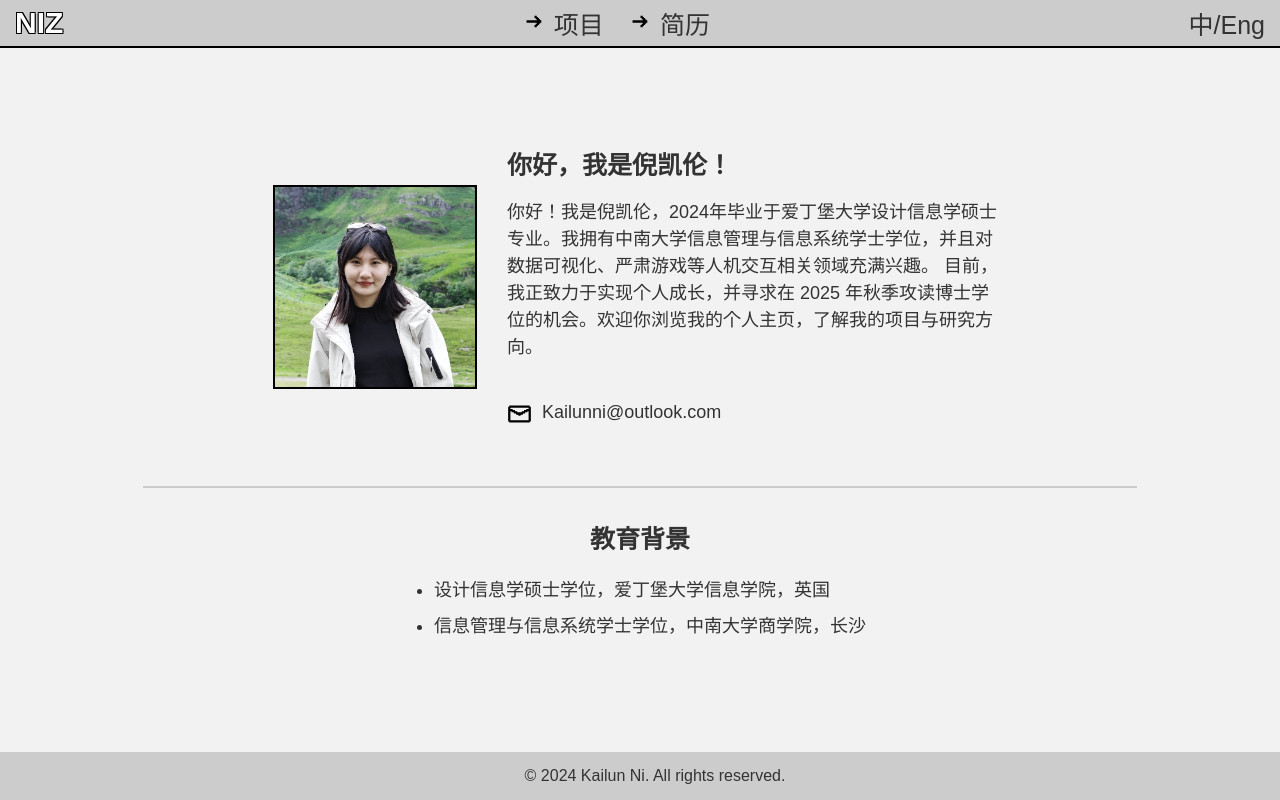
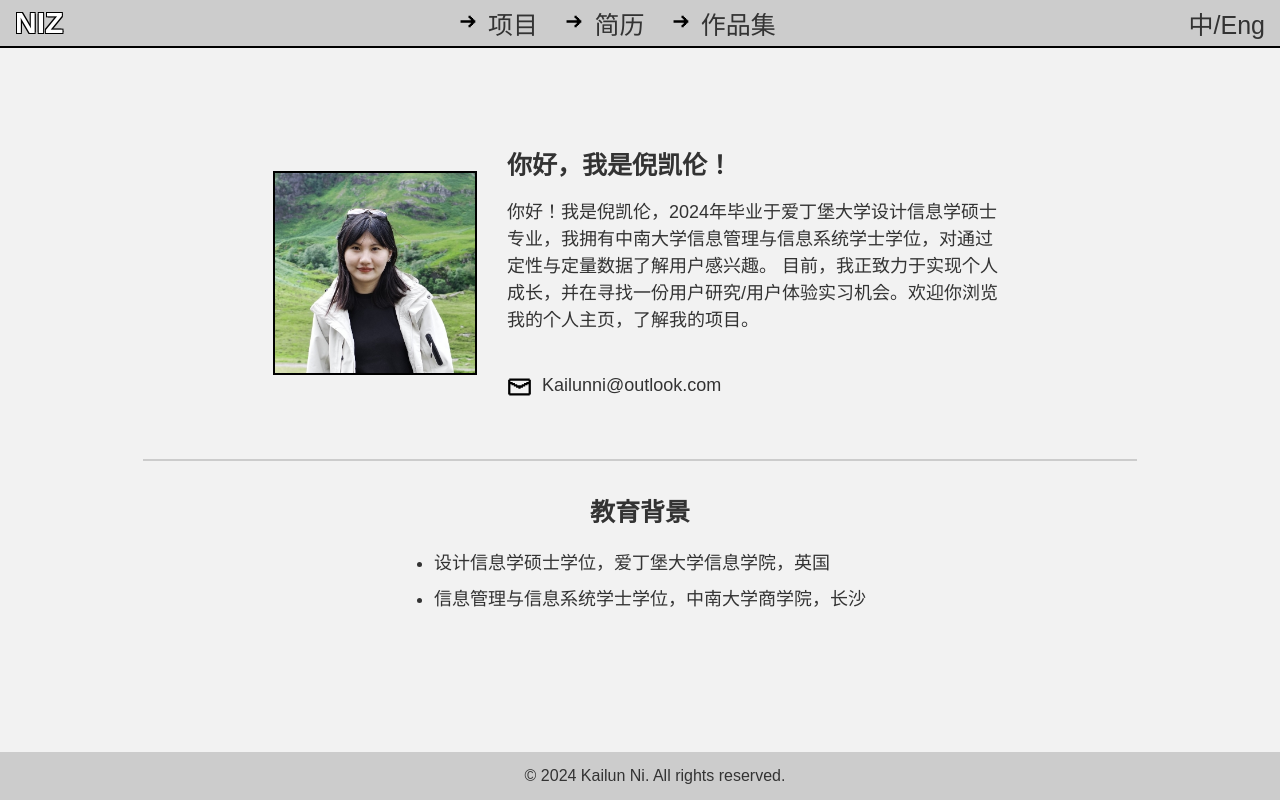
Before and after one commit to niz42/niz42.github.io, a plain HTML site: page index-cn.html in a window 1280 px wide. Shown: the top 800 px of the page. Drawn offline with Linux system fonts and the light colour scheme; a web font is replaced by a local one.

Commit message:
intern update

```diff
--- a/index-cn.html
+++ b/index-cn.html
@@ -17,6 +17,9 @@
             <a href="/resources/resume-cn.pdf" class="nav-item">
             <svg fill="#000000" width="25px" height="25px" viewBox="0 0 22 22" xmlns="http://www.w3.org/2000/svg" id="memory-arrow-right"><path d="M17 10V12H16V13H15V14H14V15H13V16H11V14H12V13H13V12H4V10H13V9H12V8H11V6H13V7H14V8H15V9H16V10" /></svg>
             简历</a>
+            <a href="https://www.figma.com/proto/HZSd1Kgx0kKM0lxxnuUmlb/%E5%80%AA%E5%87%AF%E4%BC%A6%E4%BD%9C%E5%93%81%E9%9B%86?page-id=0%3A1&node-id=1-2&node-type=canvas&viewport=-58%2C257%2C0.4&t=SkBLGMSb1alWHvSO-1&scaling=contain&content-scaling=fixed class="nav-item">
+                <svg fill="#000000" width="25px" height="25px" viewBox="0 0 22 22" xmlns="http://www.w3.org/2000/svg" id="memory-arrow-right"><path d="M17 10V12H16V13H15V14H14V15H13V16H11V14H12V13H13V12H4V10H13V9H12V8H11V6H13V7H14V8H15V9H16V10" /></svg>
+                作品集</a>
         </nav>
         <div class="language-switch">
             <a href="index.html">中/Eng</a>
@@ -31,9 +34,9 @@
             <div class="intro-text">
                 <h1>你好，我是倪凯伦！</h1>
                 <p>
-                    你好！我是倪凯伦，2024年毕业于爱丁堡大学设计信息学硕士专业。我拥有中南大学信息管理与信息系统学士学位，并且对数据可视化、严肃游戏等人机交互相关领域充满兴趣。
+                    你好！我是倪凯伦，2024年毕业于爱丁堡大学设计信息学硕士专业，我拥有中南大学信息管理与信息系统学士学位，对通过定性与定量数据了解用户感兴趣。
 
-目前，我正致力于实现个人成长，并寻求在 2025 年秋季攻读博士学位的机会。欢迎你浏览我的个人主页，了解我的项目与研究方向。
+目前，我正致力于实现个人成长，并在寻找一份用户研究/用户体验实习机会。欢迎你浏览我的个人主页，了解我的项目。
 
 
                 </p>
```
Also changed, not shown: index.html (+4 -1 lines).
